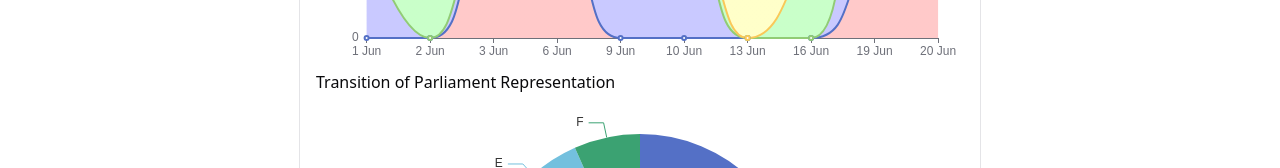
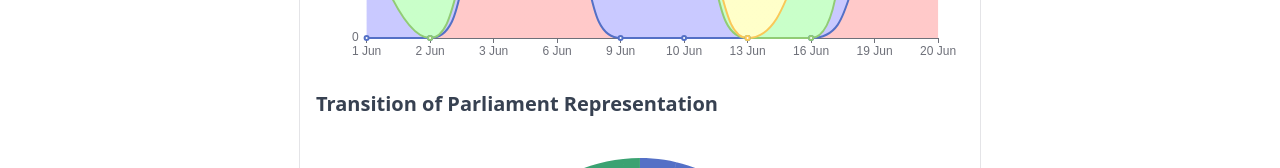
Before and after one commit to COS301-SE-2024/The-Republic, a Next.js app in the folder frontend/: page /reports in a window 1280 px wide. Shown: the part 535-703 px from the top of the page. Built offline with nearby package versions, Linux system fonts and the light colour scheme; no server answers.

Commit message:
TransitionChart: Updated The Layout & Colors for Header

```diff
--- a/frontend/components/ReportCharts/TransitionOfParliament/TransitionOfParliament.tsx
+++ b/frontend/components/ReportCharts/TransitionOfParliament/TransitionOfParliament.tsx
@@ -205,7 +205,7 @@ const TransitionOfParliament: React.FC = () => {
         <div className="col-lg-6">
             <div className="card">
                 <div className="card-body">
-                    <h5 className="card-title">Transition of Parliament Representation</h5>
+                    <h5 className="text-xl font-bold text-gray-700 dark:text-white mt-5">Transition of Parliament Representation</h5>
                     <div id="transitionOfParliament" style={{ width: '100%', height: '400px' }} className="echart"></div>
                 </div>
             </div>
```
